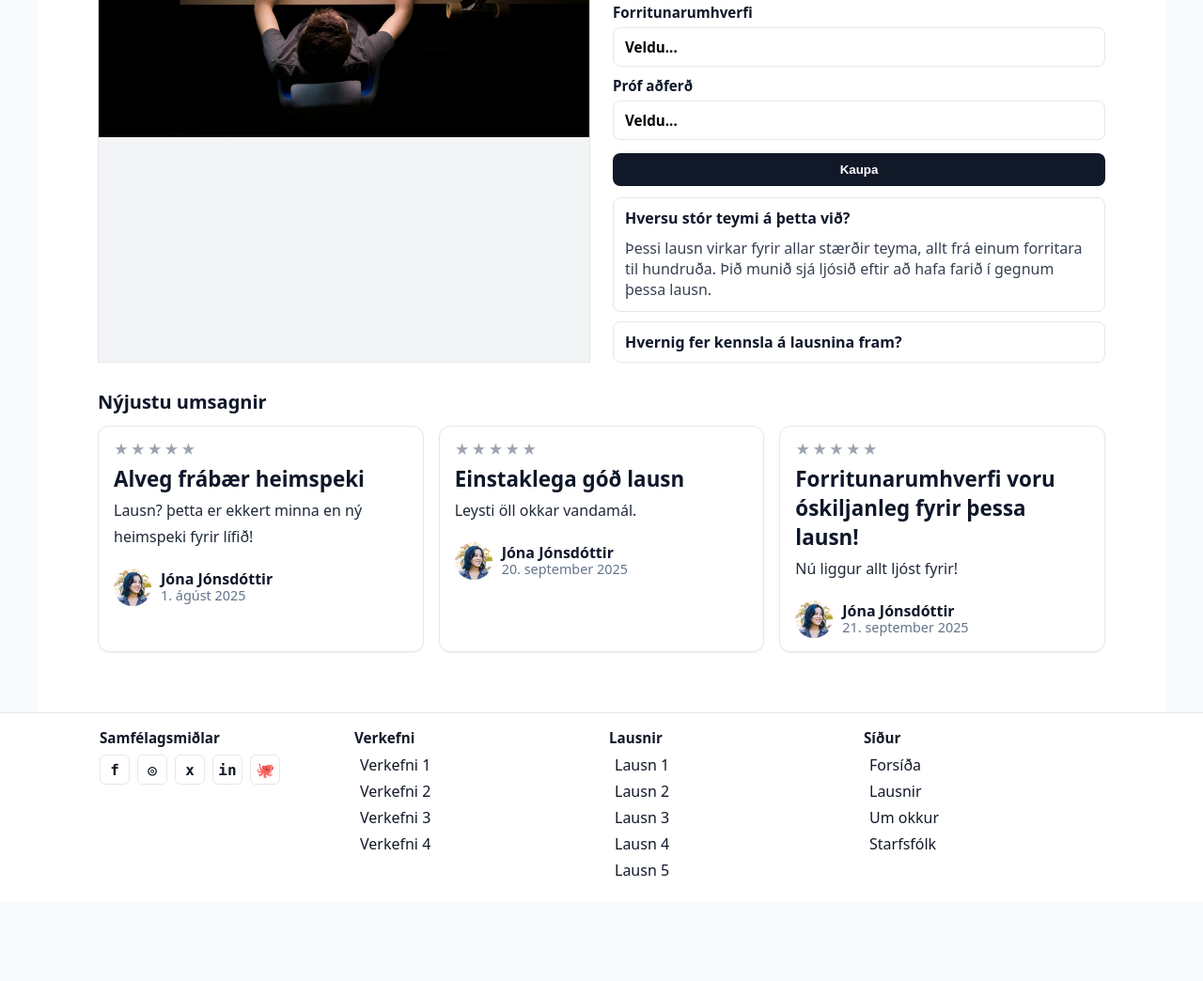
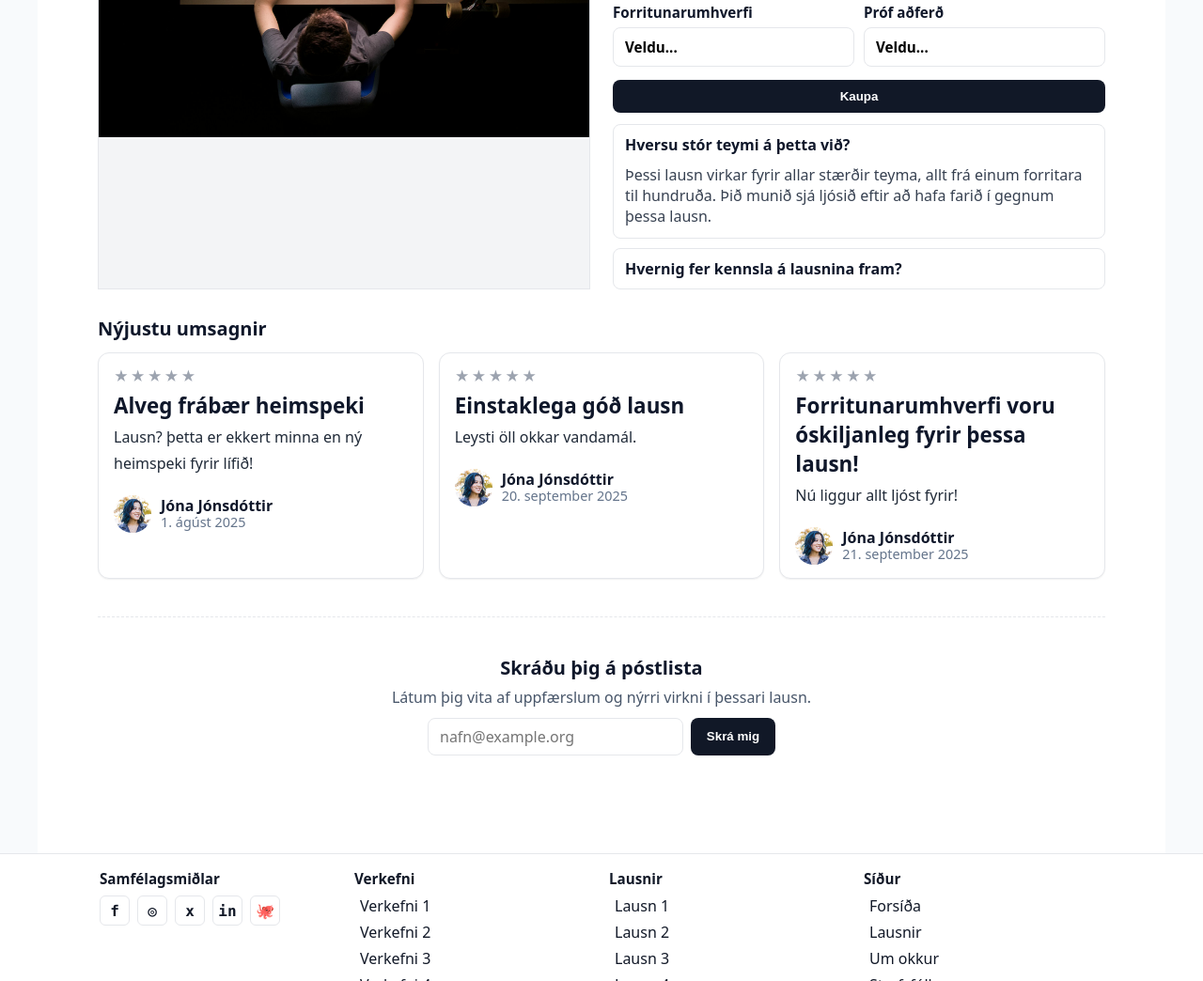
Before and after one commit to einaratli/H-paverkefni-1, a website: page sidur/lausn.html in a window 1280 px wide. Shown: the part 344-1388 px from the top of the page at 94% size. Before the commit the page ends 1303 px from the top, so only its background shows below. Drawn offline with Linux system fonts and the light colour scheme.

Commit message:
lagad takka i lausnum svo þeir eru hlið við hlid og lagað  linka i header

```diff
--- a/partials/header.html
+++ b/partials/header.html
@@ -8,8 +8,8 @@
     <nav aria-label="Aðalvalmynd">
       <ul class="nav">
         <li><a href="/" aria-current="page">Forsíða</a></li>
-        <li><a href="/lausnir">Lausnir</a></li>
-        <li><a href="/um-okkur">Um okkur</a></li>
+        <li><a href="../sidur/lausnir.html">Lausnir</a></li>
+        <li><a href="../sidur/um-okkur.html">Um okkur</a></li>
         <!-- Samkvæmt kröfu: Starfsfólk -> forsíða -->
         <li><a href="/">Starfsfólk</a></li>
       </ul>
--- a/sidur/lausn.html
+++ b/sidur/lausn.html
@@ -126,9 +126,18 @@
             </li>
           </ol>
         </section>
+        <div class="newsletter-signup">
+ <h3>Skráðu þig á póstlista</h3>
+ <p>Látum þig vita af uppfærslum og nýrri virkni í þessari lausn.</p>
+ <form class="email-form" action="#" method="post">
+ <input type="email" placeholder="nafn@example.org" />
+ <button type="submit" class="btn-subscribe">Skrá mig</button>
+ </form>
+ </div> </div>
 
       </div>
     </section>
+
   </main>
 
   <div data-include="../partials/footer.html"></div>
--- a/styles/index.css
+++ b/styles/index.css
@@ -4,7 +4,7 @@
   --cols: 12;
   --gutter: 24px;
 
-  /* color tokens used below */
+
   --bg: #f8fafc;
   --line: #e5e7eb;
   --ink: #0f172a;
@@ -18,7 +18,7 @@
 
 
 
-/* Hjálparklasar til að spanna mismunandi breiddir á grid */
+
 .col-12 { grid-column: span 12; }
 .col-8  { grid-column: span 8; }
 .col-6  { grid-column: span 6; }
@@ -26,20 +26,20 @@
 .col-3  { grid-column: span 3; }
 .col-2  { grid-column: span 2; }
 
-/* Míkró-utility til að ýta hlut upp að byrjun/nákvæm staðsetning */
+
 .start-1 { grid-column-start: 1; }
 .start-3 { grid-column-start: 3; }
-/* ...bættu fleirum ef þarf */
 
-/* Mobile: einfaldast – allt staplast í 1 dálk og 16px gutter */
+
+
 @media (max-width: 768px){
   .grid{
-    grid-template-columns: repeat(4, 1fr);   /* lítill grid, auðveldara að raða */
+    grid-template-columns: repeat(4, 1fr);
     gap: 16px;
   }
   .col-12, .col-8, .col-6, .col-4, .col-3, .col-2 { grid-column: 1 / -1; }
 }
-/* --- Helpers --- */
+
 .container{
   max-width: calc(var(--container-max) + var(--vp-pad) * 2);
   margin-inline: auto;
@@ -54,22 +54,22 @@
 
 .hero{
   width: 100vw;
-  margin-left: calc(50% - 50vw);     /* teygir út fyrir container */
+  margin-left: calc(50% - 50vw);
   margin-right: calc(50% - 50vw);
 }
-/* --- Hero (mynd + titlar yfir) --- */
+
 .img-wrap{
   position: relative;
   isolation: isolate;
 }
 .hero .img-wrap{
-  max-width: var(--container-max);   /* 1200px max */
-  margin-inline: auto;               /* miðja */
-  padding-inline: var(--vp-pad);     /* ≥16px hliðarpadding */
+  max-width: var(--container-max);
+  margin-inline: auto;
+  padding-inline: var(--vp-pad);
   position: relative;
   isolation: isolate;
 }
-/* MUNDIÐ: <img class="hero__img"> í HTML */
+
 .img-wrap .hero__img{
   width: 100%;
   height: clamp(260px, 46vw, 520px);
@@ -77,14 +77,14 @@
   display: block;
   filter: brightness(0.7) contrast(0.9) saturate(0.9);
 }
-/* hvít slæða til að mýkja myndina */
+
 .img-wrap::before{
   content:"";
   position:absolute; inset:0;
-  background: rgba(1,1,1,0.10); /* 0.15–0.35 fyrir styrk */
+  background: rgba(1,1,1,0.10);
   z-index:0; pointer-events:none;
 }
-/* mjög létt gradient neðan frá (má sleppa) */
+
 .img-wrap::after{
   content:"";
   position:absolute; inset:0;
@@ -92,7 +92,7 @@
   z-index:0; pointer-events:none;
 }
 
-/* Textalagið á myndinni */
+/* texti a mynd */
 .img-wrap .on-image{
   position:absolute; inset:0;
   display:flex; flex-direction:column;
@@ -109,29 +109,29 @@
   text-shadow:none;
 }
 .img-wrap .on-image h1{
-  color:white;                      /* svartur h1 */
+  color:white;
   font-size:clamp(28px, 5.6vw, 56px);
   font-weight:800;
 
 }
 .img-wrap .on-image h2{
-  color: var(--ink-dim);           /* grátt h2 */
+  color: var(--ink-dim);
   font-size:clamp(16px, 3.2vw, 24px);
   font-weight:600;
   color:white;
 }
 
-/* --- Efnisbox eins og í mock --- */
+
 .page{
   background: var(--bg);
   border-top: 1px solid var(--line);
 }
 .page__section {
-  max-width: var(--container-max);   /* 1200px */
-  margin-inline: auto;               /* miðja */
-  padding: 64px;                     /* 64px allstaðar */
-  background: #fff;                  /* hvítur flötur */
-  box-sizing: border-box;            /* tryggir að padding fari ekki yfir 1200px */
+  max-width: var(--container-max);
+  margin-inline: auto;
+  padding: 64px;
+  background: #fff;
+  box-sizing: border-box;
 }
 .page__section h3{
   margin: 0 0 .25rem;
@@ -151,7 +151,7 @@
   line-height: 1.75;
 }
 
-/* --- Responsivt --- */
+
 @media (max-width: 900px){
   .footer__inner{ grid-template-columns: repeat(2, 1fr); }
 }
@@ -163,7 +163,7 @@
 }
 .testimonials{
   height: fixed(--testimonials-height);
-  overflow: auto;   /* eða 'hidden' ef þú vilt fela umfram efni */
+  overflow: auto;
 }
 /* Header for the section */
 .testimonials { padding-block: 24px; }
@@ -171,17 +171,17 @@
 .testimonials__head h2 { margin: 0 0 4px; font-size: 1.5rem; font-weight: 800; }
 .testimonials__head .lead { margin: 0; color: var(--ink-dim, #475569); }
 
-/* Grid layout */
+
 .testimonials__grid {
   list-style: none;
   margin: 0;
   padding: 0;
   display: grid;
   gap: 16px;
-  grid-template-columns: 1fr;              /* mobile: 1 column */
+  grid-template-columns: 1fr;
 }
 @media (min-width: 900px) {
-  .testimonials__grid { grid-template-columns: repeat(2, minmax(0, 1fr)); } /* desktop: 2 columns */
+  .testimonials__grid { grid-template-columns: repeat(2, minmax(0, 1fr)); }
 }
 
 /* Card */
@@ -195,29 +195,23 @@
   min-height: var(--t-card-h);
 }
 
-/* Quote text */
+
 .t-quote {
   margin: 0 0 12px;
   font-size: 1.05rem;
   font-weight: 700;
 }
 
-/* Meta row (avatar + name + role) */
+
 .t-meta { display: flex; align-items: center; gap: 12px; }
 .t-avatar { border-radius: 999px; display: block; }
 .t-name { font-weight: 700; line-height: 1.1; }
 .t-role { font-size: .9rem; color: var(--ink-dim, #475569); line-height: 1.1; }
 
-/*LAUSNIR/*
-.solutions { padding-block: 24px; }
-.solutions__head { margin-bottom: 16px; }
-.solutions__head h2 { margin: 0 0 4px; font-size: 1.5rem; font-weight: 800; }
-.solutions .lead { margin: 0; color: var(--ink-dim, #475569); }
 
-/* Grid: 1 dálkur á síma, 3 á skjáborði */
 .solutions{
   height: fixed(--solutions-height);
-  overflow: auto;   /* eða 'hidden' ef þú vilt fela umfram efni */
+  overflow: auto;
 }
 .solutions__grid{
   list-style:none; margin:0; padding:0;
@@ -241,9 +235,9 @@
 }
 .s-link{ color:inherit; text-decoration:none; display:block; }
 
-/* Media area: 16:9 mynd ofan við texta */
+
 .s-media{
-  aspect-ratio: 16 / 9;            /* fellur aftur á hæð ef ekki stutt */
+  aspect-ratio: 16 / 9;
   background:#f3f4f6;
   overflow:hidden;
 }
--- a/styles/lausn.css
+++ b/styles/lausn.css
@@ -248,9 +248,20 @@
 
 /* form */
 .ld-form{
-  display:grid; gap:10px; grid-template-columns: 1fr;
-  margin: 6px 0 10px;
+display:grid; gap:10px;
+
+grid-template-columns: 1fr 1fr; /* 2 dálkar */
+margin: 6px 0 10px;
 }
+
+
+.btn-buy {
+grid-column: span 2;
+margin-top: 4px;
+
+}
+
+
 .ld-form label{
   display:flex; flex-direction:column; gap:6px; font-weight:600; font-size:.95rem;
 }
@@ -301,3 +312,84 @@
 .r-avatar{ border-radius:999px; display:block; }
 .r-name{ font-weight:700; line-height:1.1; }
 .r-date{ font-size:.9rem; color:#64748b; line-height:1.1; }
+
+
+.newsletter-signup {
+
+ max-height: fixed(277px);
+ box-sizing: border-box;
+
+ text-align: center;
+
+ padding-block: 40px;
+
+
+ border-top: 1px dashed var(--line);
+ margin-top: 40px;
+}
+
+.newsletter-signup h3 {
+ margin: 0;
+ font-size: 1.25rem;
+ font-weight: 800;
+ color: var(--ink);
+}
+
+.newsletter-signup p {
+
+ margin: 4px 0 8px;
+ color: var(--ink-dim);
+}
+
+.email-form {
+ display: flex;
+ justify-content: center;
+
+ gap: 8px;
+ max-width: 400px;
+ margin: 0 auto;
+}
+
+.email-form input[type="email"] {
+
+ width: 272px;
+ height: 40px;
+ padding: 0 12px;
+ border: 1px solid var(--line);
+ border-radius: 8px;
+ flex-grow: 0;
+ font: inherit;
+ color: var(--ink-dim);
+ box-sizing: border-box;
+}
+
+.email-form .btn-subscribe {
+
+ width: 90px;
+ height: 40px;
+ line-height: 40px;
+ padding: 0 14px;
+ border: none;
+ border-radius: 8px;
+ background: #111827;
+ color: #fff;
+ font-weight: 700;
+ cursor: pointer;
+ white-space: nowrap;
+ box-sizing: border-box;
+}
+
+.email-form .btn-subscribe:hover {
+ filter: brightness(1.08);
+}
+
+@media (max-width: 600px) {
+.email-form {
+ flex-direction: column;
+ max-width: 100%;
+ }
+.email-form input[type="email"],
+ .email-form .btn-subscribe {
+  width: 100%;
+ }
+}
```
Also changed, not shown: index.html (+3 -3 lines).
